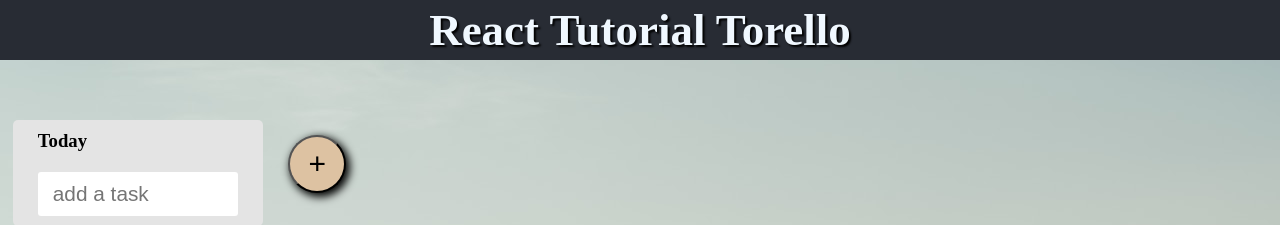
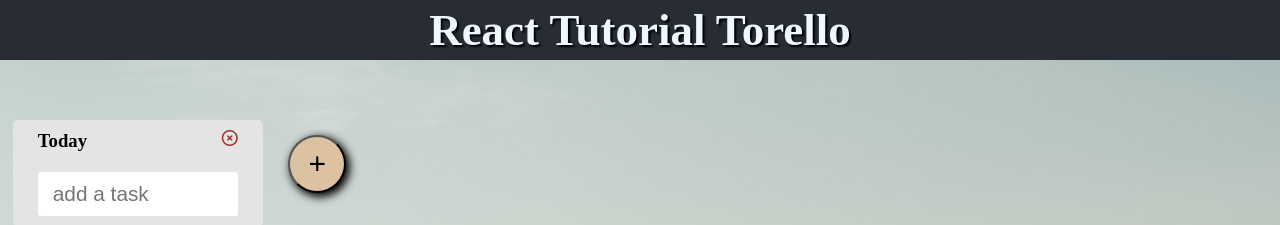
Before and after one commit to gratachu/trello-clone, a React (Create React App) app: page / in a window 1280 px wide. Shown: the top 225 px of the page. Built offline with nearby package versions, Linux system fonts and the light colour scheme.

Commit message:
feat: add taskcard delete button style

```diff
--- a/src/comopnents/task/TaskCard.jsx
+++ b/src/comopnents/task/TaskCard.jsx
@@ -11,8 +11,10 @@ const TaskCard = () => {
 
   return (
     <div className='taskCard'>
-      <TaskCardTitle />
-      <TaskCardDeleteButton />
+      <div className='taskCardTitleAndTaskCardDeleteButtonArea'>
+        <TaskCardTitle />
+        <TaskCardDeleteButton />
+      </div>
       <TaskAddInput
         inputText={inputText}
         setInputText={setInputText}
--- a/src/comopnents/task/button/TaskCardDeleteButton.jsx
+++ b/src/comopnents/task/button/TaskCardDeleteButton.jsx
@@ -1,9 +1,12 @@
+
 import React from 'react'
 
 const TaskCardDeleteButton = () => {
   return (
     <div>
-
+      <button className='taskCardDeleteButton'>
+      <i class="fa-regular fa-circle-xmark"></i>
+      </button>
     </div>
   )
 }
--- a/src/index.css
+++ b/src/index.css
@@ -103,3 +103,16 @@ header {
   box-shadow: none;
   transform: translate(3px, 3px);
 }
+
+.taskCardTitleAndTaskCardDeleteButtonArea {
+  display: flex;
+  justify-content: space-between;
+}
+
+.taskCardDeleteButton {
+  cursor: pointer;
+  border: none;
+  background-color: transparent;
+  font-size: 16px;
+  color: rgb(158, 46, 46);
+}
```
